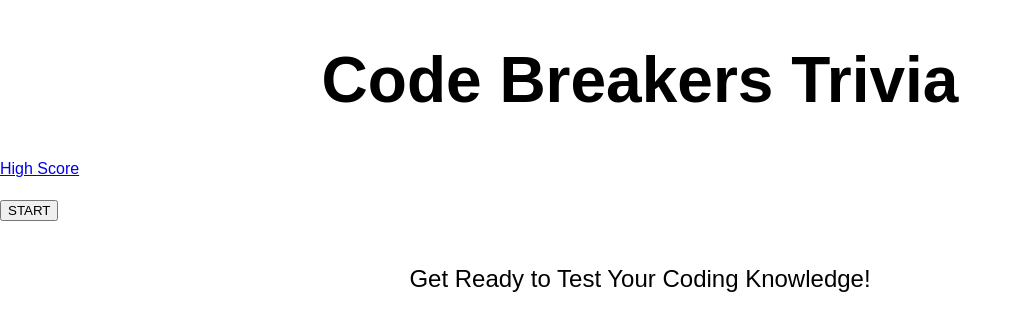
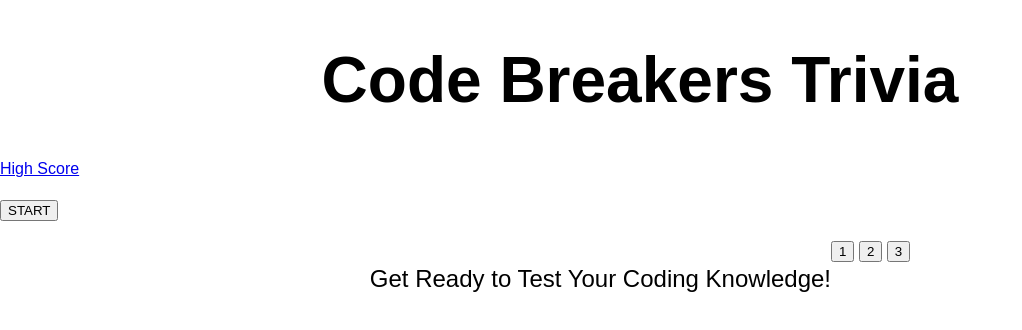
Before and after one commit to AbbyRosenthal/Code-Trivia, a plain HTML site: page index.html in a window 1280 px wide. Shown: the whole page, without its empty margins (0-1022 px from the left). Drawn offline with Linux system fonts and the light colour scheme.

Commit message:
created buttons for answers

```diff
--- a/index.html
+++ b/index.html
@@ -27,16 +27,16 @@
 
     <!--link to Javasript-->
 
-
-
 <!--questions and answers section-->
     <main class="page-content" id="questionLocation">
-        <section class="question-list-wrapper">
             <!--how I will target the questions in JS-->
             <div>
                 <p id="questionList">Get Ready to Test Your Coding Knowledge!</p>
             </div>
             <div id="answersList">
+                <button class="btn">1</button>
+                <button class="btn">2</button>
+                <button class="btn">3</button>
             </div>
         </section>
     </main>
```
